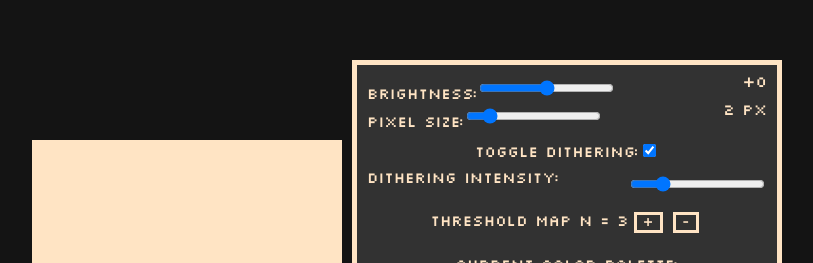
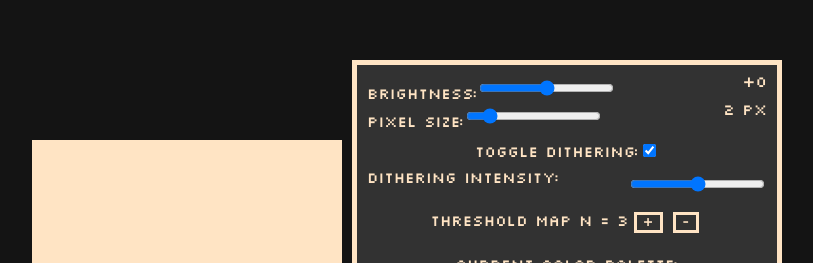
Before and after one commit to pfrizz/ordered-dithering-filter, a React (Create React App) app: page / in a window 1280 px wide. Shown: the part 158-421 px from the top of the page, without its empty margins (228-1041 px from the left). Built offline with nearby package versions, Linux system fonts and the light colour scheme; no server answers.

Commit message:
changed default dithering intensity

```diff
--- a/src/Constants.js
+++ b/src/Constants.js
@@ -12,6 +12,6 @@ export const PALETTES = {
 export const DEFAULT_BRIGHTNESS = 0;
 export const DEFAULT_PIXEL_SIZE = 2;
 export const DEFAULT_IS_DITHERED = true;
-export const DEFAULT_DITHERING_INTENSITY = 50;
+export const DEFAULT_DITHERING_INTENSITY = 128;
 export const DEFAULT_THRESHOLD_MAP_N = 3;
 export const DEFAULT_PALETTE = PALETTES.RGB_3_BIT;
```
